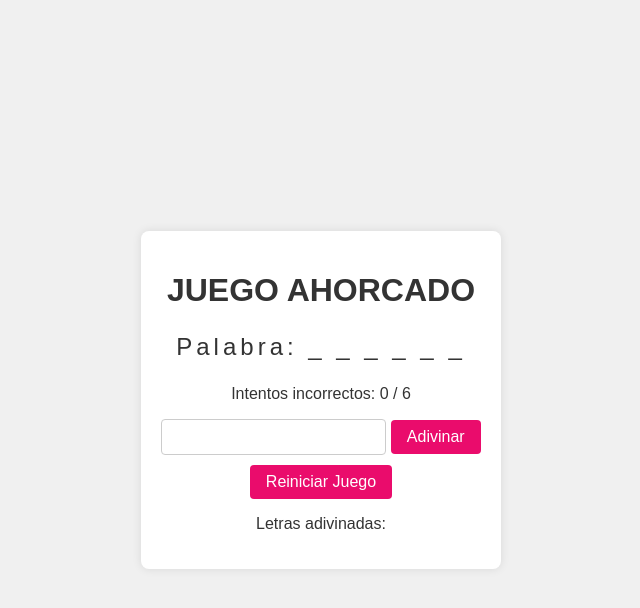
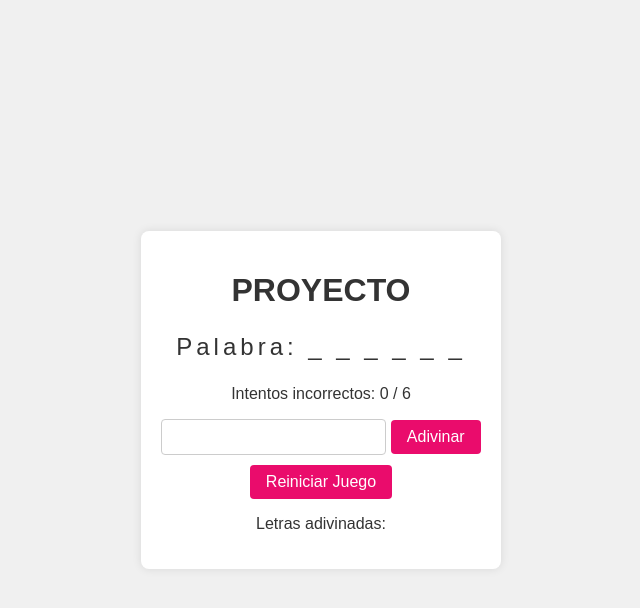
Before and after one commit to anamarce0/ProyectoRedes, a Flask app: page / in a window 1280 px wide. Shown: the top 608 px of the page, without its empty margins (319-959 px from the left). Run offline with Flask 2, Linux system fonts and the light colour scheme.

Commit message:
Update index.html

```diff
--- a/templates/index.html
+++ b/templates/index.html
@@ -70,7 +70,7 @@
 </head>
 <body>
     <div class="container">
-        <h1>JUEGO AHORCADO</h1>
+        <h1>PROYECTO</h1>
         <div class="word">
             <p>Palabra:
                 {% for letter in game['word'] %}
```
